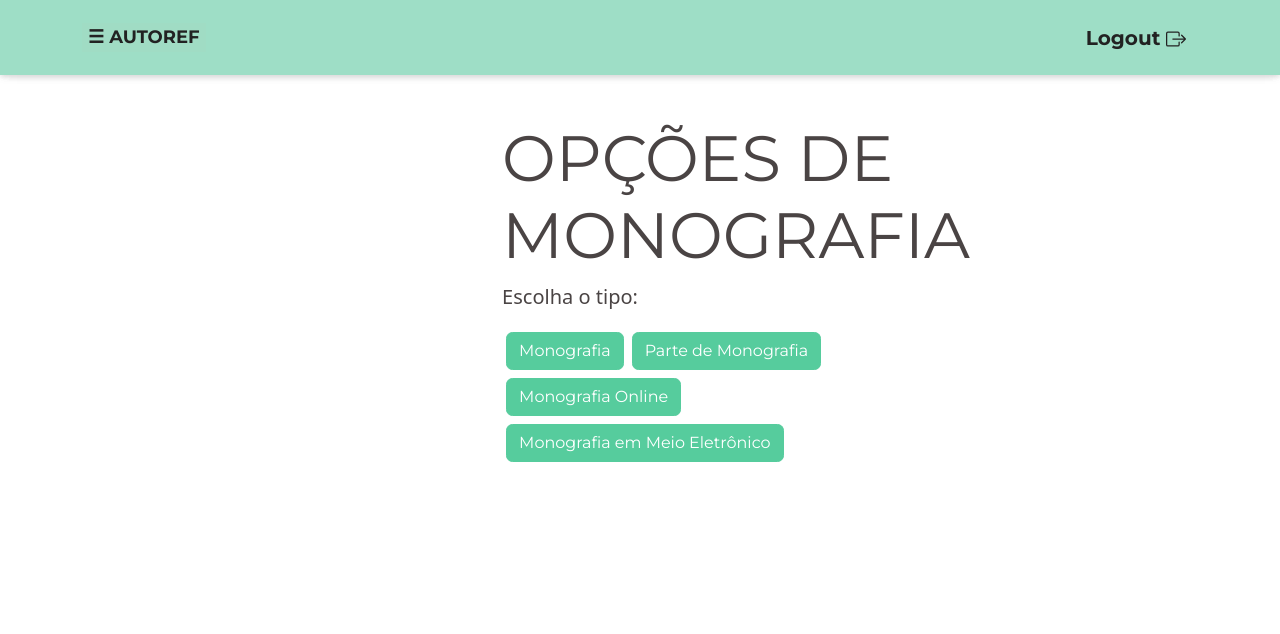
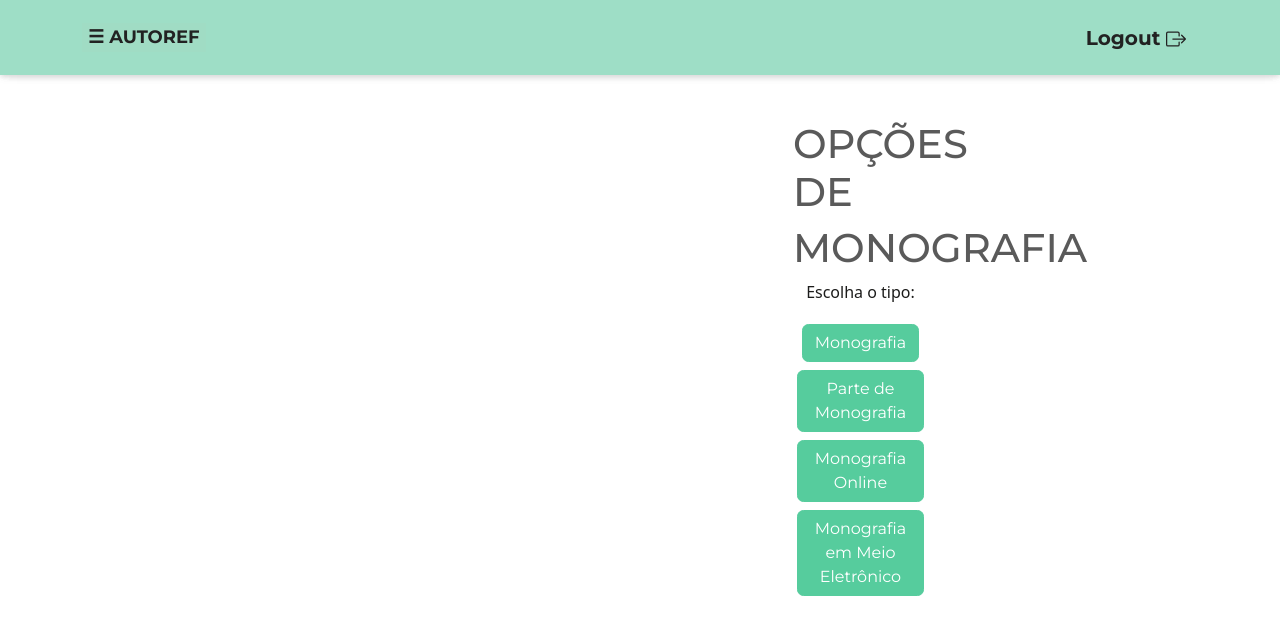
Before and after one commit to erthalduda/autoRef, a React (Create React App) app in the folder autoref-app/: page /opcoes_mono in a window 1280 px wide. Shown: the top 634 px of the page. Built offline with nearby package versions, Linux system fonts and the light colour scheme.

Commit message:
Centralizando opções

```diff
--- a/autoref-app/src/views/mono-opcoes.jsx
+++ b/autoref-app/src/views/mono-opcoes.jsx
@@ -32,24 +32,31 @@ const OpcoesMono = () => {
           style={{ position: "relative", left: "300px" }}
         >
           <div className="jumbotron">
-            <h1 className="display-3">OPÇÕES DE MONOGRAFIA</h1>
-            <p className="lead">Escolha o tipo:</p>
-            <div className="button1">
+            <h1 className="centralizar-nome">OPÇÕES DE</h1>
+            <h1 className="centralizar-nome">MONOGRAFIA</h1>
+            <p className="centralizar">Escolha o tipo:</p>
+            <div className="centralizar">
               <button onClick={prepareMonografia} className="btn btn-success">
                 Monografia
               </button>
+            </div>
+            <div className="centralizar">
               <button
                 onClick={prepareParteMonografia}
                 className="btn btn-success"
               >
                 Parte de Monografia
               </button>
+              </div>
+              <div className="centralizar">
                 <button
                   onClick={prepareMonografiaOnline}
                   className="btn btn-success"
                 >
                   Monografia Online
                 </button>
+              </div>
+              <div className="centralizar">
                 <button
                   onClick={prepareMonografiaEletronico}
                   className="btn btn-success"
--- a/autoref-app/src/views/periodico.jsx
+++ b/autoref-app/src/views/periodico.jsx
@@ -28,21 +28,27 @@ const Periodico = () => {
           style={{ position: "relative", left: "300px" }}
         >
           <div className="jumbotron">
-            <h1 className="display-3">OPÇÕES DE PUBLICAÇÃO PERIÓDICA</h1>
-            <p className="lead">Escolha o tipo:</p>
-            <div className="button1">
+            <h1 className="centralizar-nome">OPÇÕES DE</h1>
+            <h1 className="centralizar-nome">PUBLICAÇÃO</h1>
+            <h1 className="centralizar-nome">PERIÓDICA</h1>
+            <p className="centralizar">Escolha o tipo:</p>
+            <div className="centralizar">
               <button
                 onClick={prepareColecaoPeriodica}
                 className="btn btn-success"
               >
                 Coleção de Publicação Periódica
               </button>
+            </div>
+            <div className="centralizar">
               <button
                 onClick={preparePartePeriodica}
                 className="btn btn-success"
               >
                 Parte de Coleção de Publicação Periódica
               </button>
+            </div>
+            <div className="centralizar">
               <button
                 onClick={prepareColecaoPeriodicaEletronica}
                 className="btn btn-success"
--- a/autoref-app/src/views/referencias.jsx
+++ b/autoref-app/src/views/referencias.jsx
@@ -33,27 +33,36 @@ const Referencias = () => {
           style={{ position: "relative", left: "300px" }}
         >
           <div className="jumbotron">
-            <h1 className="display-3">CADASTRAR REFERÊNCIA</h1>
-            <p className="lead">
+            <h1 className="centralizar-nome">CADASTRAR</h1>
+            <h1 className="centralizar-nome">REFERÊNCIA</h1>
+            <p className="centralizar">
               Escolha o tipo de referência que deseja cadastrar:
             </p>
-            <div className="button1">
+            <div className="centralizar">
               <button onClick={prepareMonografia} className="btn btn-success">
                 Monografia
               </button>
+            </div>
+            <div className="centralizar">
               <button onClick={prepareArtigo} className="btn btn-success">
                 Artigo
               </button>
+            </div>
+            <div className="centralizar">
               <button onClick={prepareTrabalho} className="btn btn-success">
                 Trabalho Acadêmico
               </button>
+            </div>
+            <div className="centralizar">
               <button onClick={preparePeriodico} className="btn btn-success">
                 Publicação Periódica
               </button>
-              <button onClick={prepareWebsite} className="btn btn-success">
-                Website
-              </button>
             </div>
+              <div className="centralizar">
+                <button onClick={prepareWebsite} className="btn btn-success">
+                  Website
+                </button>
+              </div>
           </div>
         </div>
       </div>
```
Lines whose indentation alone changed are shown as unchanged.
